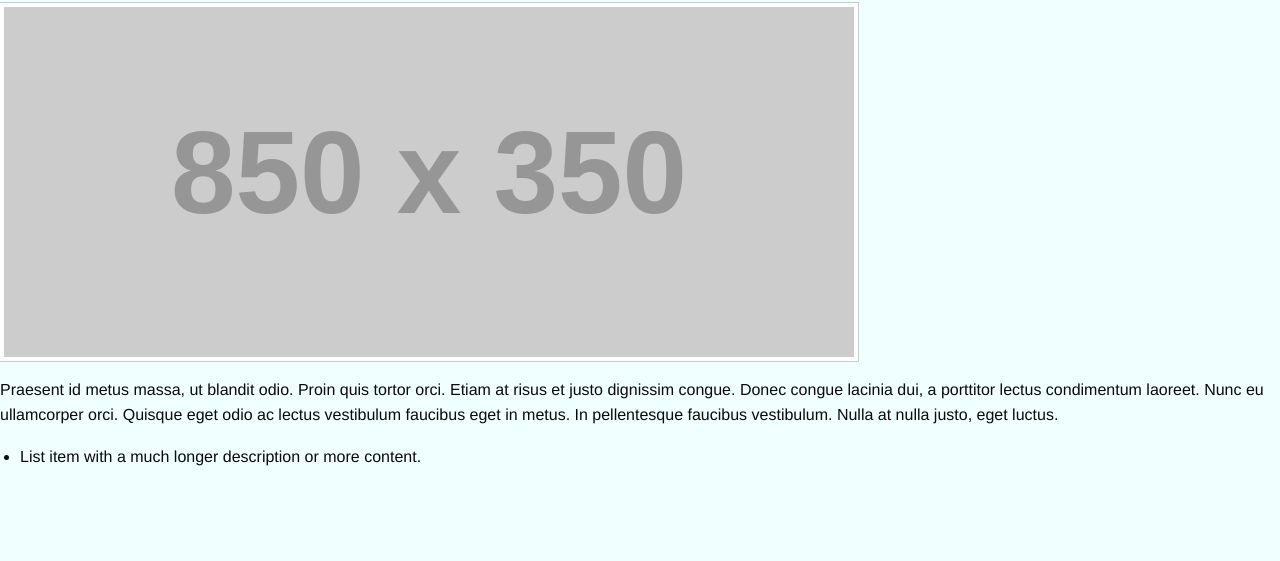
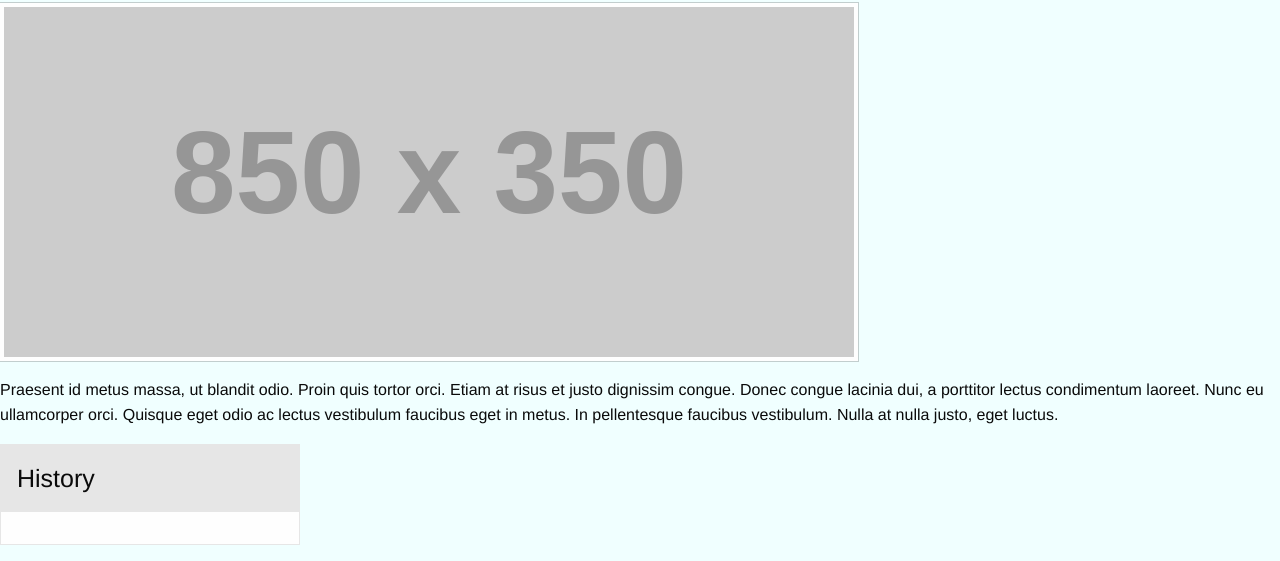
Before and after one commit to rickycohen88/Word-Connections, a plain HTML site: page index.html in a window 1280 px wide. Shown: the part 341-902 px from the top of the page. Before the commit the page ends 826 px from the top, so only its background shows below. Drawn offline with nearby package versions, Linux system fonts and the light colour scheme; placeholder pictures from the web are drawn by us.

Commit message:
Put history section in a card

```diff
--- a/index.html
+++ b/index.html
@@ -30,11 +30,18 @@
       <h3>Awesome blog post title <small>3/6/2015</small></h3>
       <img class="thumbnail" src="https://placehold.it/850x350">
       <p>Praesent id metus massa, ut blandit odio. Proin quis tortor orci. Etiam at risus et justo dignissim congue. Donec congue lacinia dui, a porttitor lectus condimentum laoreet. Nunc eu ullamcorper orci. Quisque eget odio ac lectus vestibulum faucibus eget in metus. In pellentesque faucibus vestibulum. Nulla at nulla justo, eget luctus.</p>
+    </div>
 
-      <ul id="history-items">
-        <li>List item with a much longer description or more content.</li>
-      </ul>
+    <!--Creating our History Tab-->
+    <div class="card" style="width: 300px;">
+      <div class="card-divider">
+        <h4>History</h4>
+      </div>
+      <div class="card-section">
+        <ul class ="no-bullet" id="history-items"></ul>
+      </div>
     </div>
+
   </div>
 
   <script src="https://code.jquery.com/jquery-3.5.1.min.js" integrity="sha256-9/aliU8dGd2tb6OSsuzixeV4y/faTqgFtohetphbbj0=" crossorigin="anonymous"></script>
```
